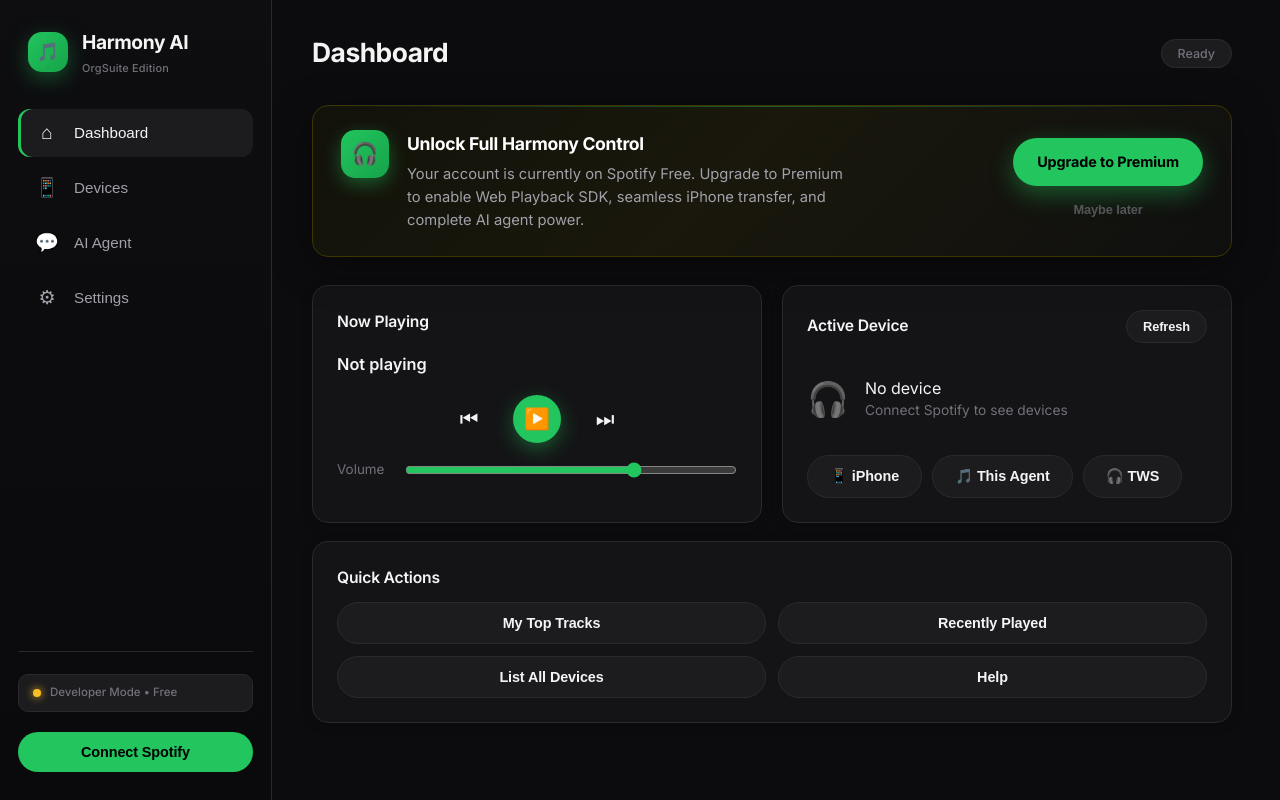
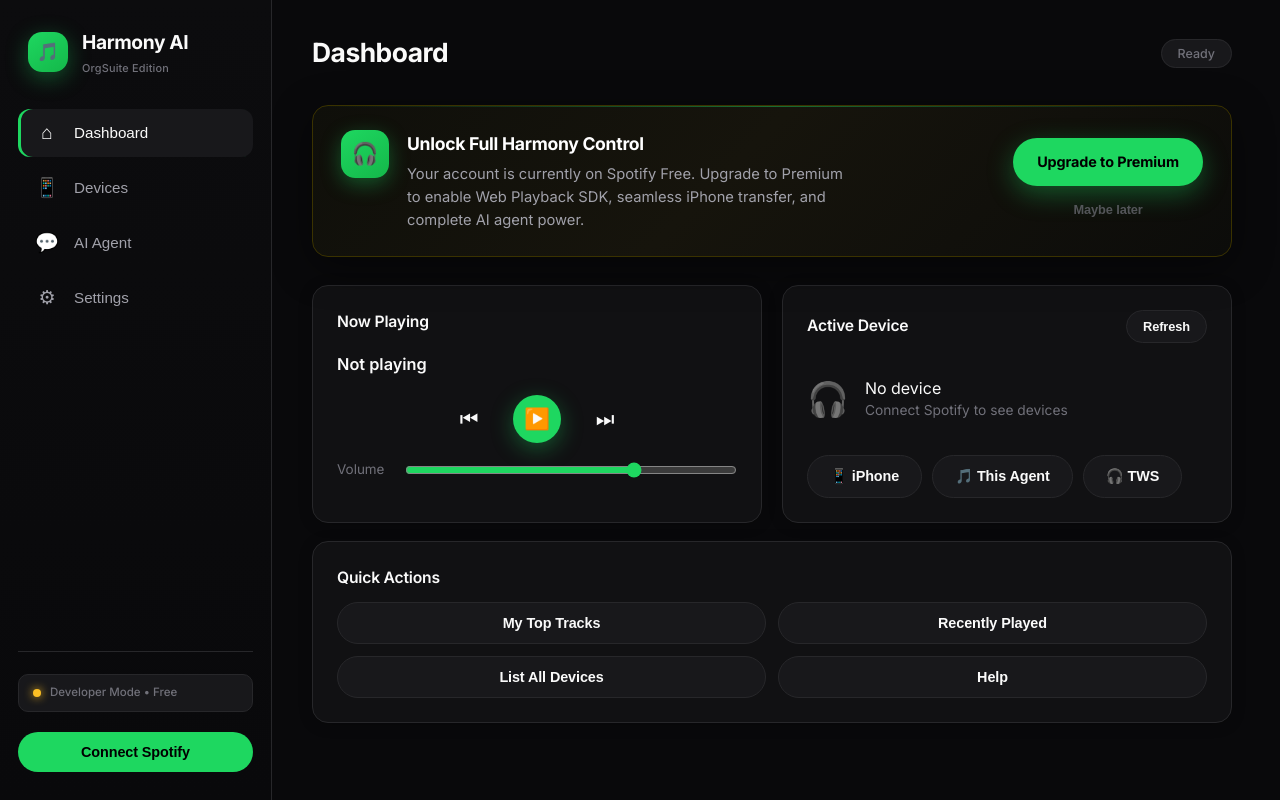
Before and after one commit to pointgoddesscc-sketch/harmony-ai-spotify-agent, a website built with Vite: page index.html in a window 1280 px wide. Built offline with nearby package versions, Linux system fonts and the light colour scheme; no server answers.

Commit message:
Refine UI color palette – deeper blacks, cleaner greens, better contrast and glow for a more polished modern look

```diff
--- a/src/style.css
+++ b/src/style.css
@@ -1,33 +1,47 @@
 /* ============================================================
-   Harmony AI – Beautiful Modern Dashboard
-   Soft • Elegant • Original (inspired by clean AI UIs, unique design)
+   Harmony AI – Refined Color Palette
+   Soft • Balanced • High-contrast • Original
    OrgSuite Edition
    ============================================================ */
 
 :root {
-  --bg: #0c0c0e;
-  --surface: #141416;
-  --surface-2: #1c1c1f;
-  --surface-3: #252528;
-  --border: #2a2a2e;
-  --border-light: #333338;
-  --text: #f4f4f5;
+  /* Backgrounds – deeper and cleaner */
+  --bg: #09090b;
+  --surface: #111113;
+  --surface-2: #18181b;
+  --surface-3: #222226;
+
+  /* Borders */
+  --border: #27272a;
+  --border-light: #3f3f46;
+
+  /* Text */
+  --text: #fafafa;
   --text-secondary: #a1a1aa;
   --muted: #71717a;
-  --primary: #22c55e;
-  --primary-hover: #4ade80;
-  --primary-soft: rgba(34, 197, 94, 0.12);
+
+  /* Primary – refined Spotify-inspired green */
+  --primary: #1ed760;
+  --primary-hover: #2ee66f;
+  --primary-soft: rgba(30, 215, 96, 0.14);
+  --primary-glow: rgba(30, 215, 96, 0.35);
+
+  /* Accent – soft violet for secondary actions */
   --accent: #a78bfa;
   --accent-soft: rgba(167, 139, 250, 0.12);
+
+  /* Warning / Free plan */
   --warning: #fbbf24;
-  --warning-soft: rgba(251, 191, 36, 0.12);
+  --warning-soft: rgba(251, 191, 36, 0.13);
+
+  /* Layout */
   --sidebar-w: 272px;
   --radius: 16px;
   --radius-sm: 12px;
   --radius-full: 9999px;
   --font: 'Inter', -apple-system, BlinkMacSystemFont, 'Segoe UI', Roboto, sans-serif;
-  --shadow: 0 8px 30px rgba(0, 0, 0, 0.35);
-  --shadow-sm: 0 2px 12px rgba(0, 0, 0, 0.2);
+  --shadow: 0 8px 32px rgba(0, 0, 0, 0.4);
+  --shadow-sm: 0 2px 14px rgba(0, 0, 0, 0.22);
 }
 
 * { box-sizing: border-box; margin: 0; padding: 0; }
@@ -46,7 +60,7 @@ body {
 /* ========== SIDEBAR ========== */
 .sidebar {
   width: var(--sidebar-w);
-  background: linear-gradient(180deg, #0e0e10 0%, #0a0a0c 100%);
+  background: linear-gradient(180deg, #0c0c0e 0%, #09090b 100%);
   border-right: 1px solid var(--border);
   display: flex;
   flex-direction: column;
@@ -65,13 +79,13 @@ body {
 
 .logo-mark {
   width: 40px; height: 40px;
-  background: linear-gradient(135deg, #22c55e 0%, #16a34a 100%);
+  background: linear-gradient(145deg, #1ed760 0%, #14b84a 100%);
   border-radius: 14px;
   display: flex;
   align-items: center;
   justify-content: center;
   font-size: 18px;
-  box-shadow: 0 6px 20px rgba(34, 197, 94, 0.35);
+  box-shadow: 0 6px 22px var(--primary-glow);
 }
 
 .logo-text {
@@ -143,7 +157,7 @@ body {
 .user-avatar {
   width: 40px; height: 40px;
   border-radius: 50%;
-  background: linear-gradient(135deg, #22c55e, #15803d);
+  background: linear-gradient(145deg, #1ed760, #128a3a);
   color: #000;
   display: flex;
   align-items: center;
@@ -193,12 +207,12 @@ body {
   width: 8px; height: 8px;
   border-radius: 50%;
   background: var(--warning);
-  box-shadow: 0 0 8px var(--warning);
+  box-shadow: 0 0 10px var(--warning);
 }
 
 .dev-mode-badge.premium .dot {
   background: var(--primary);
-  box-shadow: 0 0 8px var(--primary);
+  box-shadow: 0 0 10px var(--primary);
 }
 
 /* ========== CONTENT ========== */
@@ -235,7 +249,7 @@ body {
 .status.online {
   background: var(--primary-soft);
   color: var(--primary);
-  border-color: rgba(34, 197, 94, 0.25);
+  border-color: rgba(30, 215, 96, 0.28);
 }
 
 .view { display: none; }
@@ -287,8 +301,8 @@ body {
 
 /* ========== PREMIUM BANNER ========== */
 .premium-banner {
-  background: linear-gradient(135deg, #12120a 0%, #1a180c 45%, #0f0f0f 100%);
-  border: 1px solid #3d3500;
+  background: linear-gradient(135deg, #0f0f0a 0%, #16140c 45%, #0c0c0a 100%);
+  border: 1px solid #3a3200;
   border-radius: var(--radius);
   padding: 24px 28px;
   display: none;
@@ -296,7 +310,7 @@ body {
   align-items: center;
   gap: 24px;
   margin-bottom: 28px;
-  box-shadow: 0 10px 40px rgba(0, 0, 0, 0.4);
+  box-shadow: 0 10px 40px rgba(0, 0, 0, 0.45);
   position: relative;
   overflow: hidden;
 }
@@ -306,7 +320,7 @@ body {
   position: absolute;
   top: 0; left: 0; right: 0;
   height: 1px;
-  background: linear-gradient(90deg, transparent, rgba(34, 197, 94, 0.4), transparent);
+  background: linear-gradient(90deg, transparent, rgba(30, 215, 96, 0.45), transparent);
 }
 
 .premium-banner.visible {
@@ -322,14 +336,14 @@ body {
 
 .premium-icon {
   width: 48px; height: 48px;
-  background: linear-gradient(135deg, #22c55e, #16a34a);
+  background: linear-gradient(145deg, #1ed760, #14b84a);
   border-radius: 14px;
   display: flex;
   align-items: center;
   justify-content: center;
   font-size: 1.35rem;
   flex-shrink: 0;
-  box-shadow: 0 6px 18px rgba(34, 197, 94, 0.4);
+  box-shadow: 0 6px 20px var(--primary-glow);
 }
 
 .premium-banner strong {
@@ -358,7 +372,7 @@ body {
 .premium-actions .btn-primary {
   white-space: nowrap;
   padding: 13px 24px;
-  box-shadow: 0 8px 24px rgba(34, 197, 94, 0.4);
+  box-shadow: 0 8px 26px var(--primary-glow);
   font-weight: 700;
 }
 
@@ -424,7 +438,7 @@ body {
 .btn-play {
   background: var(--primary);
   color: #000;
-  box-shadow: 0 6px 20px rgba(34, 197, 94, 0.4);
+  box-shadow: 0 6px 22px var(--primary-glow);
 }
 .btn-play:hover { background: var(--primary-hover); transform: scale(1.08); }
 
@@ -473,7 +487,7 @@ body {
 .device-list li:hover { background: var(--surface-2); }
 .device-list li.active {
   background: var(--primary-soft);
-  border-color: rgba(34, 197, 94, 0.3);
+  border-color: rgba(30, 215, 96, 0.3);
   color: var(--primary);
 }
 
@@ -495,7 +509,7 @@ body {
   min-height: 400px;
   max-height: 520px;
   overflow-y: auto;
-  background: #0a0a0c;
+  background: #09090b;
   border-radius: var(--radius-sm);
   padding: 20px;
   display: flex;
@@ -533,7 +547,7 @@ body {
 
 .chat-form input {
   flex: 1;
-  background: #0a0a0c;
+  background: #09090b;
   border: 1px solid var(--border);
   border-radius: var(--radius-full);
   padding: 14px 22px;
@@ -545,7 +559,7 @@ body {
 
 .chat-form input:focus {
   border-color: var(--primary);
-  box-shadow: 0 0 0 3px rgba(34, 197, 94, 0.15);
+  box-shadow: 0 0 0 3px rgba(30, 215, 96, 0.18);
 }
 .chat-form input:disabled { opacity: 0.4; }
 
@@ -617,7 +631,7 @@ input:checked + .slider:before { transform: translateX(20px); }
 .btn-primary:hover {
   background: var(--primary-hover);
   transform: translateY(-1px);
-  box-shadow: 0 8px 22px rgba(34, 197, 94, 0.4);
+  box-shadow: 0 8px 24px var(--primary-glow);
 }
 .btn-primary:disabled { opacity: 0.4; cursor: not-allowed; transform: none; box-shadow: none; }
 
```
